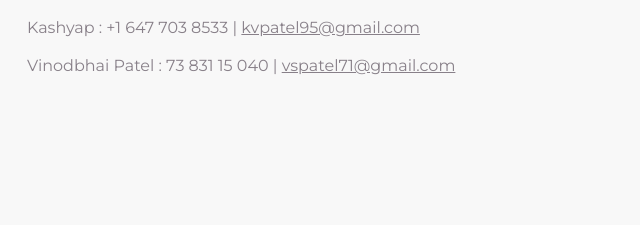
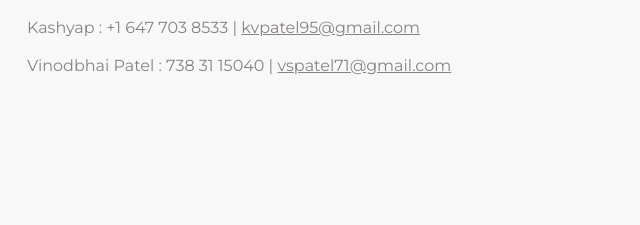
Before and after one commit to kashyap21/kashyap21.github.io, a plain HTML site: page index.html in a window 1280 px wide. Shown: the part 3649-3874 px from the top of the page, 43-683 px from the left. Drawn offline with nearby package versions, Linux system fonts and the light colour scheme; some packages are replaced by stand-ins of ours; a script that the page names is missing.

Commit message:
Update index.html

```diff
--- a/index.html
+++ b/index.html
@@ -325,7 +325,7 @@ mod tempor incididunt ut labore et dolore magna aliqua. Ut enim ad minim veniam,
         <ul>
           <li>Kashyap : +1 647 703 8533 | <a href = "mailto:kvpatel95@gmail.com" style="color: #888089;"><u>kvpatel95@gmail.com</u></a></li>
           <li></li>
-          <li>Vinodbhai Patel : 73 831 15 040 | <a href = "mailto:vspatel71@gmail.com" style = "color: #888089;"><u>vspatel71@gmail.com</u></a></li>
+          <li>Vinodbhai Patel : 738 31 15040 | <a href = "mailto:vspatel71@gmail.com" style = "color: #888089;"><u>vspatel71@gmail.com</u></a></li>
         </ul>
       </div>
     </div>
```
